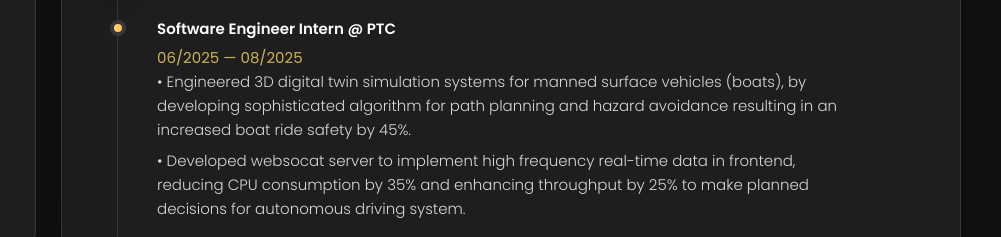
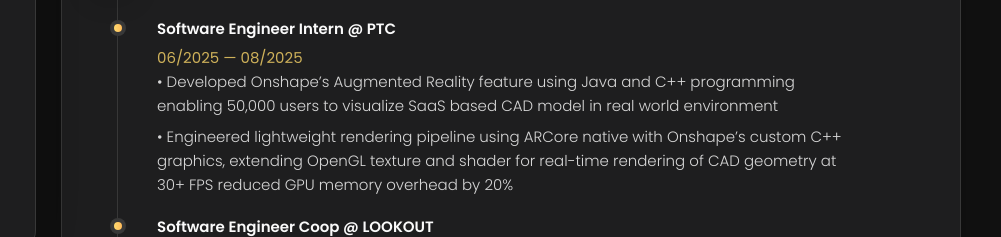
Before and after one commit to Narode-exe/Narode-exe.github.io, a plain HTML site: page index.html in a window 1280 px wide. Both pictures are taken after a click on the button "Resume". Shown: the part 563-800 px from the top of the page, 279-1280 px from the left. Drawn offline with nearby package versions, Linux system fonts and the light colour scheme.

Commit message:
Update 2

```diff
--- a/index.html
+++ b/index.html
@@ -627,10 +627,12 @@
               <span>06/2025 — 08/2025</span>
 
               <p style="margin-bottom: 7px;" class="timeline-text">
-                •	Engineered 3D digital twin simulation systems for manned surface vehicles (boats), by developing sophisticated algorithm for path planning and hazard avoidance resulting in an increased boat ride safety by 45%.
-               <p style="margin-bottom: 7px;" class="timeline-text">
-                • Developed websocat server to implement high frequency real-time data in frontend, reducing CPU consumption by 35% and enhancing throughput by 25% to make planned decisions for autonomous driving system.
-               </p>
+                •	Developed Onshape’s Augmented Reality feature using Java and C++ programming enabling 50,000 users to visualize SaaS
+                  based CAD model in real world environment
+                <p style="margin-bottom: 7px;" class="timeline-text">
+                • Engineered lightweight rendering pipeline using ARCore native with Onshape’s custom C++ graphics, extending OpenGL texture
+                  and shader for real-time rendering of CAD geometry at 30+ FPS reduced GPU memory overhead by 20%
+                </p>
             </li>
 
             <li class="timeline-item">
```
